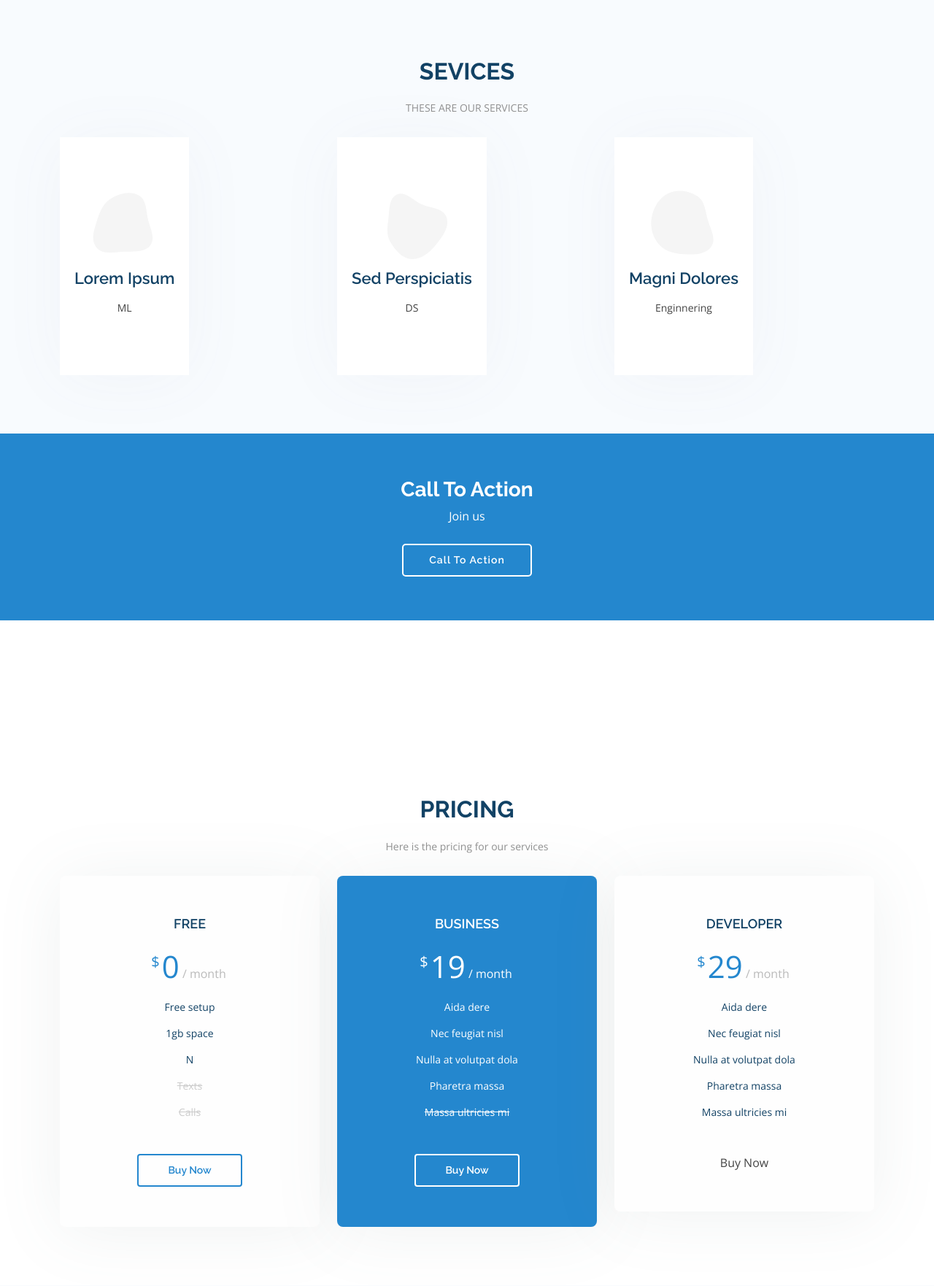
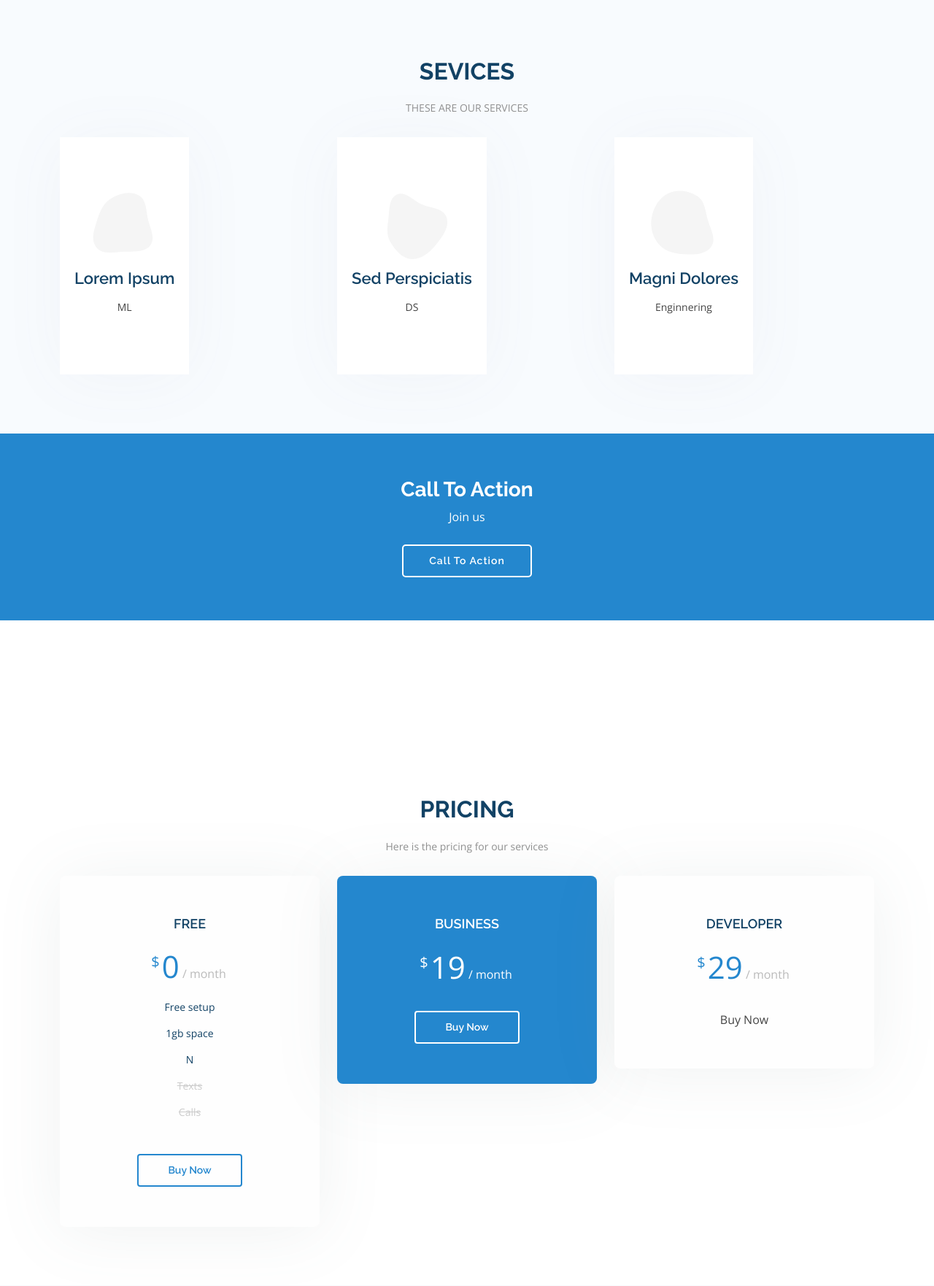
Before and after one commit to kibetamos/mars, a Django app: template venus/templates/index.html in a window 1280 px wide. Shown: the part 1893-3655 px from the top of the page at 73% size. Run offline with Django 3.2, Linux system fonts and the light colour scheme; the template is opened without the code that fills it, so the values that code supplies are empty; some libraries are stand-ins or nearby versions.

Commit message:
edit homepage

```diff
--- a/venus/templates/index.html
+++ b/venus/templates/index.html
@@ -733,11 +733,11 @@ Here is the pricing for our services </p>
               <h3>Business</h3>
               <h4><sup>$</sup>19<span> / month</span></h4>
               <ul>
-                <li>Aida dere</li>
+                <!-- <li>Aida dere</li>
                 <li>Nec feugiat nisl</li>
                 <li>Nulla at volutpat dola</li>
                 <li>Pharetra massa</li>
-                <li class="na">Massa ultricies mi</li>
+                <li class="na">Massa ultricies mi</li> -->
               </ul>
               <div class="btn-wrap">
                 <a href="#" class="btn-buy">Buy Now</a>
@@ -750,11 +750,11 @@ Here is the pricing for our services </p>
               <h3>Developer</h3>
               <h4><sup>$</sup>29<span> / month</span></h4>
               <ul>
-                <li>Aida dere</li>
+                <!-- <li>Aida dere</li>
                 <li>Nec feugiat nisl</li>
                 <li>Nulla at volutpat dola</li>
                 <li>Pharetra massa</li>
-                <li>Massa ultricies mi</li>
+                <li>Massa ultricies mi</li> -->
               </ul>
               <div class="btn-wrap"
                 <a href="#" class="btn-buy">Buy Now</a>
```
